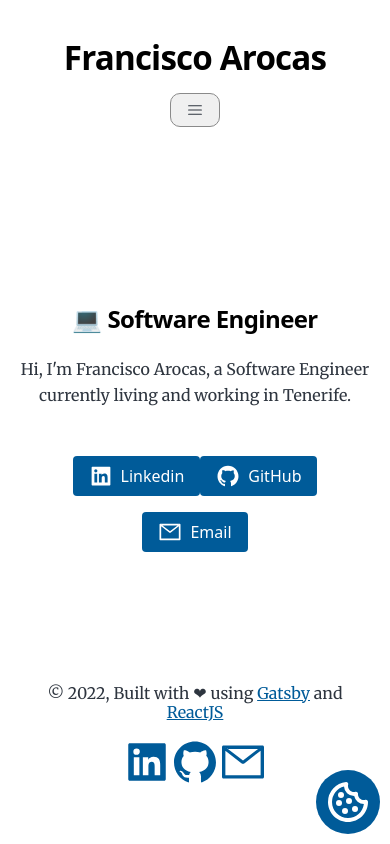
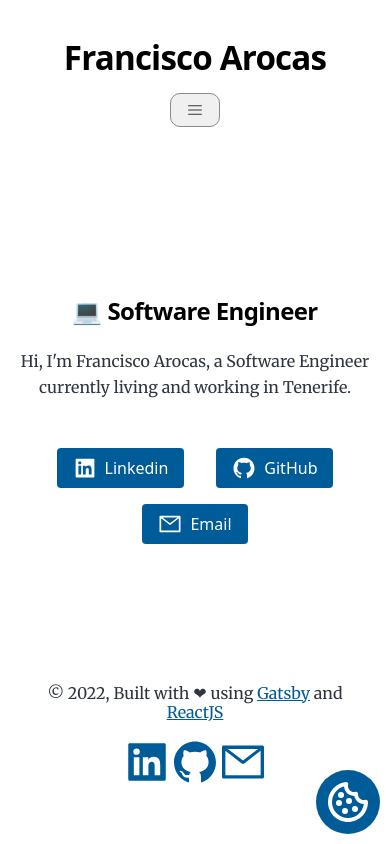
Before and after one commit to franciscoarocas/franciscoarocas.com, a Gatsby site: page / in a window 390 px wide. Built offline with nearby package versions, Linux system fonts and the light colour scheme; Gatsby itself is replaced by a stand-in of ours.

Commit message:
Update style.css

```diff
--- a/src/style.css
+++ b/src/style.css
@@ -592,6 +592,7 @@
   }
 
   .credits {
+    margin-top: 1rem;
     line-height: 1.2;
     margin-bottom: 1rem;
     text-align: center;
@@ -600,6 +601,8 @@
   .socialButton {
     margin-top: 1rem;
     margin-right: 0;
+    margin-left: 1rem;
+    margin-right: 1rem;
   }
 
   .ball {
```
